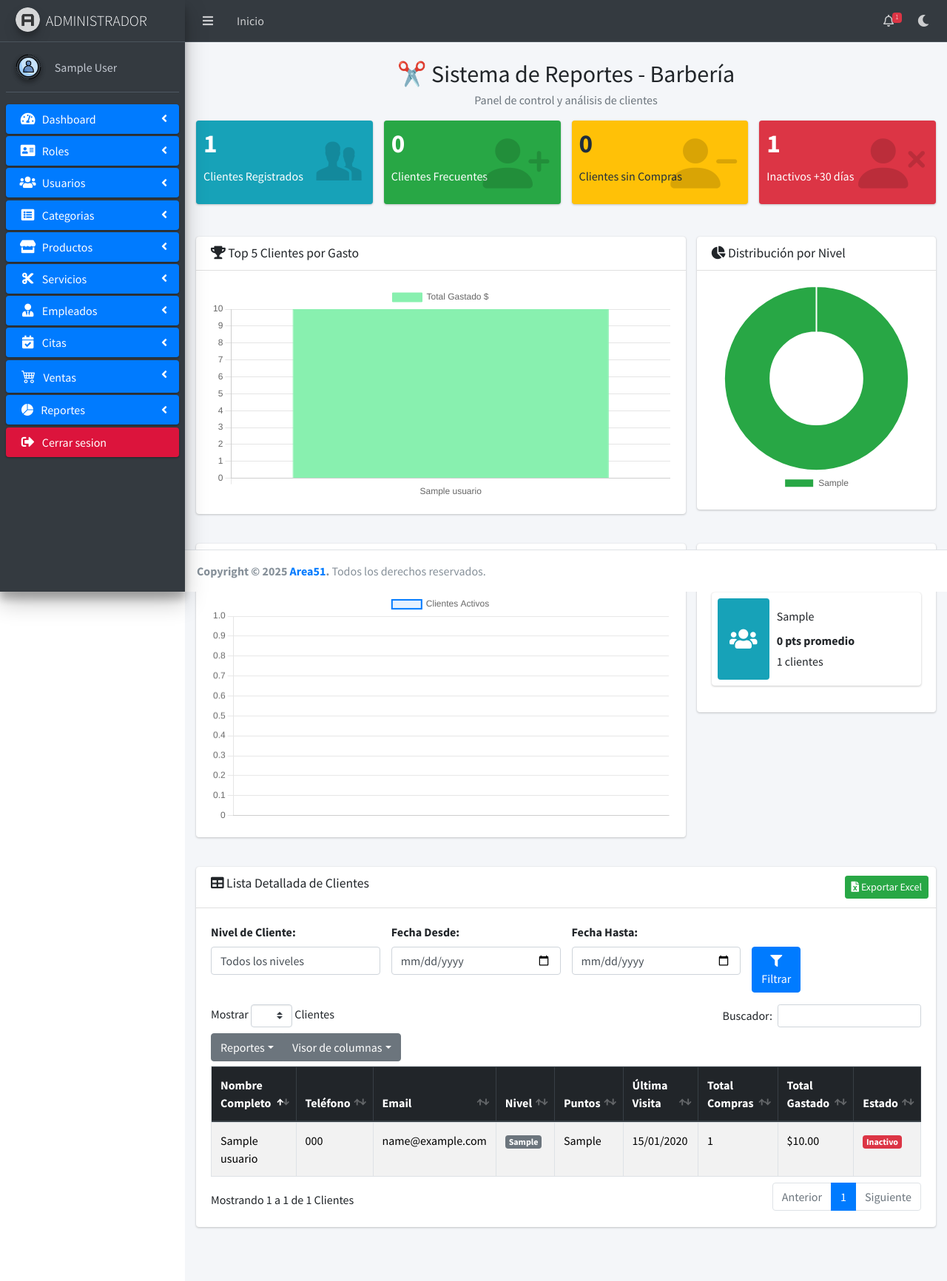
After one commit to 21juanmendez/www.sistemadebarberia.com, a PHP site: page /views/reportes/clientes.php in a window 1280 px wide. The commit adds this page. Shown: the whole page at 74% size. Run offline with PHP 8.4, Linux system fonts and the light colour scheme; the visitor is signed in with stand-in values (Sample User, id 1); tables that the repository leaves empty or names only in its code hold one stand-in row (values such as "Sample post"); some libraries are stand-ins or nearby versions.

Commit message:
reporte de clientes

```diff
--- /dev/null
+++ b/app/controllers/reportes/reporte_clientes.php
@@ -0,0 +1,151 @@
+<?php
+// Obtener filtros de la URL
+$filtro_nivel = isset($_GET['nivel']) ? $_GET['nivel'] : '';
+$filtro_fecha_desde = isset($_GET['fecha_desde']) ? $_GET['fecha_desde'] : '';
+$filtro_fecha_hasta = isset($_GET['fecha_hasta']) ? $_GET['fecha_hasta'] : '';
+
+// Consulta base para estadísticas generales
+$sql_total_clientes = "SELECT COUNT(*) as total FROM tb_clientes";
+$resultado_total = $pdo->prepare($sql_total_clientes);
+$resultado_total->execute();
+$total_clientes = $resultado_total->fetch()['total'];
+
+// Clientes frecuentes
+$sql_frecuentes = "SELECT COUNT(*) as total FROM tb_clientes WHERE nivel_cliente = 'Frecuente'";
+$resultado_frecuentes = $pdo->prepare($sql_frecuentes);
+$resultado_frecuentes->execute();
+$total_frecuentes = $resultado_frecuentes->fetch()['total'];
+
+// Clientes sin compras (que no aparecen en tb_ventas)
+$sql_sin_compras = "SELECT COUNT(*) as total FROM tb_clientes c
+                    LEFT JOIN tb_ventas v ON c.id_cliente = v.id_cliente
+                    WHERE v.id_cliente IS NULL";
+$resultado_sin_compras = $pdo->prepare($sql_sin_compras);
+$resultado_sin_compras->execute();
+$total_sin_compras = $resultado_sin_compras->fetch()['total'];
+
+// Clientes inactivos (más de 30 días sin visita)
+$sql_inactivos = "SELECT COUNT(*) as total FROM tb_clientes
+                  WHERE fecha_ultima_visita < DATE_SUB(NOW(), INTERVAL 30 DAY)
+                  OR fecha_ultima_visita IS NULL";
+$resultado_inactivos = $pdo->prepare($sql_inactivos);
+$resultado_inactivos->execute();
+$total_inactivos = $resultado_inactivos->fetch()['total'];
+
+// Construcción de query con filtros para la tabla
+$where_conditions = [];
+$params = [];
+
+if (!empty($filtro_nivel)) {
+    $where_conditions[] = "c.nivel_cliente = :nivel";
+    $params[':nivel'] = $filtro_nivel;
+}
+
+if (!empty($filtro_fecha_desde)) {
+    $where_conditions[] = "c.fecha_ultima_visita >= :fecha_desde";
+    $params[':fecha_desde'] = $filtro_fecha_desde;
+}
+
+if (!empty($filtro_fecha_hasta)) {
+    $where_conditions[] = "c.fecha_ultima_visita <= :fecha_hasta";
+    $params[':fecha_hasta'] = $filtro_fecha_hasta;
+}
+
+$where_clause = !empty($where_conditions) ? 'WHERE ' . implode(' AND ', $where_conditions) : '';
+
+// Consulta principal con filtros
+$sql_clientes = "SELECT
+    u.nombre_completo,
+    u.telefono,
+    u.email,
+    c.acumulado_puntos,
+    c.nivel_cliente,
+    c.fecha_ultima_visita,
+    COUNT(v.id_venta) as total_compras,
+    COALESCE(SUM(v.total_venta), 0) as total_gastado,
+    DATEDIFF(NOW(), c.fecha_ultima_visita) as dias_inactivo
+FROM tb_clientes c
+INNER JOIN tb_usuarios u ON c.id_usuario = u.id_usuario
+LEFT JOIN tb_ventas v ON c.id_cliente = v.id_cliente
+$where_clause
+GROUP BY c.id_cliente, u.nombre_completo, u.telefono, u.email, c.acumulado_puntos, c.nivel_cliente, c.fecha_ultima_visita
+ORDER BY total_gastado DESC";
+
+$stmt_clientes = $pdo->prepare($sql_clientes);
+$stmt_clientes->execute($params);
+$clientes = $stmt_clientes->fetchAll(PDO::FETCH_ASSOC);
+
+// Datos para gráficas
+// Distribución por nivel de cliente
+$sql_grafica_niveles = "SELECT nivel_cliente, COUNT(*) as cantidad
+                        FROM tb_clientes
+                        GROUP BY nivel_cliente";
+$stmt_niveles = $pdo->prepare($sql_grafica_niveles);
+$stmt_niveles->execute();
+$datos_niveles = $stmt_niveles->fetchAll(PDO::FETCH_ASSOC);
+
+// Clientes por mes (últimos 6 meses)
+$sql_grafica_meses = "SELECT
+    DATE_FORMAT(fecha_ultima_visita, '%Y-%m') as mes,
+    COUNT(*) as cantidad
+FROM tb_clientes
+WHERE fecha_ultima_visita >= DATE_SUB(NOW(), INTERVAL 6 MONTH)
+GROUP BY DATE_FORMAT(fecha_ultima_visita, '%Y-%m')
+ORDER BY mes";
+$stmt_meses = $pdo->prepare($sql_grafica_meses);
+$stmt_meses->execute();
+$datos_meses = $stmt_meses->fetchAll(PDO::FETCH_ASSOC);
+
+//Formatear meses a mes año(Mayo 2025)
+foreach ($datos_meses as &$dato) {
+    $dato['mes'] = date('F Y', strtotime($dato['mes']));
+}
+
+// Top 5 clientes por gasto
+$sql_top_clientes = "SELECT
+    u.nombre_completo,
+    SUM(v.total_venta) as total_gastado,
+    COUNT(v.id_venta) as total_compras
+FROM tb_clientes c
+INNER JOIN tb_usuarios u ON c.id_usuario = u.id_usuario
+INNER JOIN tb_ventas v ON c.id_cliente = v.id_cliente
+GROUP BY c.id_cliente, u.nombre_completo
+ORDER BY total_gastado DESC
+LIMIT 5";
+$stmt_top = $pdo->prepare($sql_top_clientes);
+$stmt_top->execute();
+$top_clientes = $stmt_top->fetchAll(PDO::FETCH_ASSOC);
+
+// Promedio de puntos por nivel
+$sql_promedio_puntos = "SELECT
+    nivel_cliente,
+    AVG(acumulado_puntos) as promedio_puntos,
+    COUNT(*) as cantidad_clientes
+FROM tb_clientes
+GROUP BY nivel_cliente";
+$stmt_promedio = $pdo->prepare($sql_promedio_puntos);
+$stmt_promedio->execute();
+$promedio_puntos = $stmt_promedio->fetchAll(PDO::FETCH_ASSOC);
+
+//Generar colores aleatorios para gráficas
+
+function randomColor() {
+    return sprintf('#%06X', mt_rand(0, 0xFFFFFF));
+}
+
+//generar colores para top clientes
+$top_clientes_colores = [];
+foreach ($top_clientes as $cliente) {
+    $top_clientes_colores[] = randomColor();
+}
+
+// Preparar datos para JavaScript
+$niveles_labels = json_encode(array_column($datos_niveles, 'nivel_cliente'));
+$niveles_data = json_encode(array_column($datos_niveles, 'cantidad'));
+
+$meses_labels = json_encode(array_column($datos_meses, 'mes'));
+$meses_data = json_encode(array_column($datos_meses, 'cantidad'));
+
+$top_clientes_labels = json_encode(array_column($top_clientes, 'nombre_completo'));
+$top_clientes_data = json_encode(array_column($top_clientes, 'total_gastado'));
+$top_clientes_colores = json_encode($top_clientes_colores);
--- a/app/controllers/ventas/controller_create.php
+++ b/app/controllers/ventas/controller_create.php
@@ -11,13 +11,15 @@ $total_venta = $_POST['total_a_pagar'];
 $total_pagado = $_POST['total_pagado'];
 $cambio = $_POST['cambio'];
 $completa = 1;
+$fyh_visita = date('Y-m-d H:i:s');
 
 if ($id_cliente == 0) {
     $id_cliente = null; // Si no hay cliente, se establece como NULL
 } else {
-    $sql = "UPDATE tb_clientes SET acumulado_puntos = acumulado_puntos + :puntos_acumulados WHERE id_cliente = :id_cliente";
+    $sql = "UPDATE tb_clientes SET acumulado_puntos = acumulado_puntos + :puntos_acumulados, fecha_ultima_visita = :fecha_ultima_visita WHERE id_cliente = :id_cliente";
     $params = array(
         ':puntos_acumulados' => $puntos_acumulados,
+        ':fecha_ultima_visita' => $fyh_visita,
         ':id_cliente' => $id_cliente
     );
     $query = $pdo->prepare($sql);
--- /dev/null
+++ b/public/js/datatable_reporte_clientes.js
@@ -0,0 +1,57 @@
+
+$(function () {
+    $("#tablaClientes").DataTable({
+        "pageLength": 5,
+        "language": {
+            "emptyTable": "No hay información disponible",
+            "info": "Mostrando _START_ a _END_ de _TOTAL_ Clientes",
+            "infoEmpty": "Msotrando 0 a 0 de 0 Registros",
+            "infoFiltered": "(Filtrado de _MAX_ total Clientes)",
+            "infoPostFix": "",
+            "thousands": ",",
+            "lengthMenu": "Mostrar _MENU_ Clientes",
+            "loadingRecords": "Cargando...",
+            "processing": "Procesando...",
+            "search": "Buscador:",
+            "zeroRecords": "Sin resultados encontrados",
+            "paginate": {
+                "first": "Primero",
+                "last": "Ultimo",
+                "next": "Siguiente",
+                "previous": "Anterior"
+            }
+        },
+        "responsive": true,
+        "lengthChange": true,
+        "autoWidth": false,
+        buttons: [{
+            extend: "collection",
+            text: "Reportes",
+            orientation: "landscape",
+            buttons: [{
+                text: "Copiar",
+                extend: "copy"
+            },
+            {
+                extend: "pdf"
+            },
+            {
+                extend: "csv"
+            },
+            {
+                extend: "excel"
+            },
+            {
+                text: "Imprimir",
+                extend: "print"
+            }
+            ]
+        },
+        {
+            extend: "colvis",
+            text: "Visor de columnas",
+            /* collectionLayout: "fixed three-column" */
+        }
+        ],
+    }).buttons().container().appendTo("#tablaClientes_wrapper .col-md-6:eq(0)"); // Añadir botones al contenedor correcto
+});
--- /dev/null
+++ b/views/reportes/clientes.php
@@ -0,0 +1,350 @@
+<?php
+include '../usuarios/layout/parte1.php';
+include '../../app/controllers/reportes/reporte_clientes.php';
+?>
+
+<div class="content">
+    <div class="container-fluid">
+        <h2 class="mb-1 text-center">✂️ Sistema de Reportes - Barbería</h2>
+        <p class="text-center text-muted">Panel de control y análisis de clientes</p>
+
+        <!-- Tarjetas de Estadísticas -->
+        <div class="row mb-4">
+            <div class="col-lg-3 col-6">
+                <div class="small-box bg-info">
+                    <div class="inner">
+                        <h3><?php echo $total_clientes ?></h3>
+                        <p>Clientes Registrados</p>
+                    </div>
+                    <div class="icon">
+                        <i class="ion ion-person-stalker"></i>
+                    </div>
+                </div>
+            </div>
+
+            <div class="col-lg-3 col-6">
+                <div class="small-box bg-success">
+                    <div class="inner">
+                        <h3><?php echo $total_frecuentes ?></h3>
+                        <p>Clientes Frecuentes</p>
+                    </div>
+                    <div class="icon" style="position: absolute; bottom: 135px; right: 0px;">
+                        <i class="bi bi-person-plus-fill"></i>
+                    </div>
+                </div>
+            </div>
+
+            <div class="col-lg-3 col-6">
+                <div class="small-box bg-warning">
+                    <div class="inner">
+                        <h3><?php echo $total_sin_compras ?></h3>
+                        <p>Clientes sin Compras</p>
+                    </div>
+                    <div class="icon" style="position: absolute; bottom: 135px; right: 0px;">
+                        <i class="bi bi-person-dash-fill"></i>
+                    </div>
+                </div>
+            </div>
+
+            <div class="col-lg-3 col-6">
+                <div class="small-box bg-danger">
+                    <div class="inner">
+                        <h3><?php echo $total_inactivos ?></h3>
+                        <p>Inactivos +30 días</p>
+                    </div>
+                    <div class="icon" style="position: absolute; bottom: 135px; right: 0px;">
+                        <i class="bi bi-person-x-fill"></i>
+                    </div>
+                </div>
+            </div>
+        </div>
+
+        <!-- Gráficas -->
+        <div class="row mb-4">
+            <div class="col-md-8">
+                <div class="card">
+                    <div class="card-header">
+                        <h3 class="card-title"><i class="fas fa-trophy"></i> Top 5 Clientes por Gasto</h3>
+                    </div>
+                    <div class="card-body">
+                        <canvas id="chartTopClientes" width="400" height="186"></canvas>
+                    </div>
+                </div>
+            </div>
+            <div class="col-md-4">
+                <div class="card">
+                    <div class="card-header">
+                        <h3 class="card-title"><i class="fas fa-chart-pie"></i> Distribución por Nivel</h3>
+                    </div>
+                    <div class="card-body">
+                        <canvas id="chartNiveles" width="400" height="200"></canvas>
+                    </div>
+                </div>
+            </div>
+        </div>
+
+
+
+        <!-- Top Clientes -->
+        <div class="row mb-4">
+            <div class="col-md-8">
+                <div class="card">
+                    <div class="card-header">
+                        <h3 class="card-title"><i class="fas fa-chart-line"></i> Actividad por Mes</h3>
+                    </div>
+                    <div class="card-body">
+                        <canvas id="chartMeses" width="400" height="200"></canvas>
+                    </div>
+                </div>
+            </div>
+            <div class="col-md-4">
+                <div class="card mb-4">
+                    <div class="card-header">
+                        <h3 class="card-title"><i class="fas fa-star"></i> Resumen de Puntos por Nivel</h3>
+                    </div>
+                    <div class="card-body">
+                        <?php foreach ($promedio_puntos as $nivel): ?>
+                            <div class="info-box mb-3">
+                                <span class="info-box-icon bg-info"><i class="fas fa-users"></i></span>
+                                <div class="info-box-content" style="height: 110px;">
+                                    <span class="info-box-text"><?php echo $nivel['nivel_cliente']; ?></span>
+                                    <span class="info-box-number"><?php echo round($nivel['promedio_puntos']); ?> pts promedio</span>
+                                    <span class="progress-description"><?php echo $nivel['cantidad_clientes']; ?> clientes</span>
+                                </div>
+                            </div>
+                        <?php endforeach; ?>
+                    </div>
+                </div>
+            </div>
+        </div>
+
+        <!-- Tabla de Clientes -->
+        <div class="card">
+            <div class="card-header">
+                <h3 class="card-title"><i class="fas fa-table"></i> Lista Detallada de Clientes</h3>
+                <div class="card-tools">
+                    <button type="button" class="btn btn-success btn-sm" onclick="exportarExcel()">
+                        <i class="fas fa-file-excel"></i> Exportar Excel
+                    </button>
+                </div>
+            </div>
+            <div class="card-body">
+                <form method="GET" action="">
+                    <div class="row">
+                        <div class="col-md-3">
+                            <label for="nivel">Nivel de Cliente:</label>
+                            <select name="nivel" id="nivel" class="form-control">
+                                <option value="">Todos los niveles</option>
+                                <option value="No frecuente" <?php echo ($filtro_nivel == 'No frecuente') ? 'selected' : ''; ?>>No frecuente</option>
+                                <option value="Regular" <?php echo ($filtro_nivel == 'Regular') ? 'selected' : ''; ?>>Regular</option>
+                                <option value="Frecuente" <?php echo ($filtro_nivel == 'Frecuente') ? 'selected' : ''; ?>>Frecuente</option>
+                            </select>
+                        </div>
+                        <div class="col-md-3">
+                            <label for="fecha_desde">Fecha Desde:</label>
+                            <input type="date" name="fecha_desde" id="fecha_desde" class="form-control" value="<?php echo $filtro_fecha_desde; ?>">
+                        </div>
+                        <div class="col-md-3">
+                            <label for="fecha_hasta">Fecha Hasta:</label>
+                            <input type="date" name="fecha_hasta" id="fecha_hasta" class="form-control" value="<?php echo $filtro_fecha_hasta; ?>">
+                        </div>
+                        <div class="col-md-1">
+                            <label>&nbsp;</label>
+                            <div class="form-group">
+                                <button type="submit" class="btn btn-primary btn-block">
+                                    <i class="fas fa-filter"></i> Filtrar
+                                </button>
+                            </div>
+                        </div>
+                        <div class="col-md-2" id="noFilter" style="display: none;">
+                            <label>&nbsp;</label>
+                            <div class="form-group">
+                                <a href="clientes.php" class="btn btn-secondary btn-block">
+                                    <i class="fas fa-times"></i> Eliminar Filtro
+                                </a>
+                            </div>
+                        </div>
+                    </div>
+
+                    <script>
+                        document.addEventListener('DOMContentLoaded', function() {
+                            const nivelSelect = document.getElementById('nivel');
+                            const noFilterDiv = document.getElementById('noFilter');
+
+                            // Mostrar/ocultar botón de eliminar filtro
+                            nivelSelect.addEventListener('change', function() {
+                                if (this.value || document.getElementById('fecha_desde').value || document.getElementById('fecha_hasta').value) {
+                                    noFilterDiv.style.display = 'block';
+                                } else {
+                                    noFilterDiv.style.display = 'none';
+                                }
+                            });
+
+                            // Inicializar visibilidad al cargar la página
+                            if (nivelSelect.value || document.getElementById('fecha_desde').value || document.getElementById('fecha_hasta').value) {
+                                noFilterDiv.style.display = 'block';
+                            } else {
+                                noFilterDiv.style.display = 'none';
+                            }
+                        });
+                    </script>
+                </form>
+                <div class="table-responsive">
+                    <table id="tablaClientes" class="table table-bordered table-striped table-hover">
+                        <thead class="thead-dark">
+                            <tr>
+                                <th>Nombre Completo</th>
+                                <th>Teléfono</th>
+                                <th>Email</th>
+                                <th>Nivel</th>
+                                <th>Puntos</th>
+                                <th>Última Visita</th>
+                                <th>Total Compras</th>
+                                <th>Total Gastado</th>
+                                <th>Estado</th>
+                            </tr>
+                        </thead>
+                        <tbody>
+                            <?php foreach ($clientes as $cliente): ?>
+                                <tr>
+                                    <td><?php echo htmlspecialchars($cliente['nombre_completo']); ?></td>
+                                    <td><?php echo htmlspecialchars($cliente['telefono']); ?></td>
+                                    <td><?php echo htmlspecialchars($cliente['email']); ?></td>
+                                    <td>
+                                        <span class="badge <?php
+                                                            echo $cliente['nivel_cliente'] == 'Frecuente' ? 'badge-success' : ($cliente['nivel_cliente'] == 'Regular' ? 'badge-warning' : 'badge-secondary');
+                                                            ?>">
+                                            <?php echo $cliente['nivel_cliente']; ?>
+                                        </span>
+                                    </td>
+                                    <td><?php echo $cliente['acumulado_puntos']; ?></td>
+                                    <td><?php echo $cliente['fecha_ultima_visita'] ? date('d/m/Y', strtotime($cliente['fecha_ultima_visita'])) : 'Sin visitas'; ?></td>
+                                    <td><?php echo $cliente['total_compras']; ?></td>
+                                    <td>$<?php echo number_format($cliente['total_gastado'], 2); ?></td>
+                                    <td>
+                                        <?php if ($cliente['dias_inactivo'] > 60 || is_null($cliente['fecha_ultima_visita'])): ?>
+                                            <span class="badge badge-danger">Inactivo</span>
+                                        <?php elseif ($cliente['dias_inactivo'] > 30) : ?>
+                                            <span class="badge badge-warning">En riesgo</span>
+                                        <?php else: ?>
+                                            <span class="badge badge-success">Activo</span>
+                                        <?php endif; ?>
+                                    </td>
+                                </tr>
+                            <?php endforeach; ?>
+                        </tbody>
+                    </table>
+                </div>
+            </div>
+        </div>
+    </div>
+</div>
+
+<!-- Scripts -->
+<script>
+    // $(document).ready(function() {
+    //     // Inicializar DataTable
+    //     $('#tablaClientes').DataTable({
+    //         "language": {
+    //             "sProcessing": "Procesando...",
+    //             "sLengthMenu": "Mostrar _MENU_ registros",
+    //             "sZeroRecords": "No se encontraron resultados",
+    //             "sEmptyTable": "Ningún dato disponible en esta tabla",
+    //             "sInfo": "Mostrando registros del _START_ al _END_ de un total de _TOTAL_ registros",
+    //             "sInfoEmpty": "Mostrando registros del 0 al 0 de un total de 0 registros",
+    //             "sInfoFiltered": "(filtrado de un total de _MAX_ registros)",
+    //             "sSearch": "Buscar:",
+    //             "oPaginate": {
+    //                 "sFirst": "Primero",
+    //                 "sLast": "Último",
+    //                 "sNext": "Siguiente",
+    //                 "sPrevious": "Anterior"
+    //             }
+    //         },
+    //         "pageLength": 25,
+    //         "order": [
+    //             [6, "desc"]
+    //         ] // Ordenar por fecha de última visita
+    //     });
+    // });
+
+    // Gráfica de distribución por niveles
+    const ctxNiveles = document.getElementById('chartNiveles').getContext('2d');
+    const chartNiveles = new Chart(ctxNiveles, {
+        type: 'doughnut',
+        data: {
+            labels: <?php echo $niveles_labels; ?>,
+            datasets: [{
+                data: <?php echo $niveles_data; ?>,
+                backgroundColor: ['#28a745', '#ffc107', '#dc3545', '#6c757d'],
+                borderWidth: 2
+            }]
+        },
+        options: {
+            responsive: true,
+            plugins: {
+                legend: {
+                    position: 'bottom'
+                }
+            }
+        }
+    });
+
+    // Gráfica de actividad por mes
+    const ctxMeses = document.getElementById('chartMeses').getContext('2d');
+    const chartMeses = new Chart(ctxMeses, {
+        type: 'line',
+        data: {
+            labels: <?php echo $meses_labels; ?>,
+            datasets: [{
+                label: 'Clientes Activos',
+                data: <?php echo $meses_data; ?>,
+                borderColor: '#007bff',
+                backgroundColor: 'rgba(0, 123, 255, 0.1)',
+                borderWidth: 2,
+                fill: true
+            }]
+        },
+        options: {
+            responsive: true,
+            scales: {
+                y: {
+                    beginAtZero: true
+                }
+            }
+        }
+    });
+
+    // Gráfica de top clientes
+    const ctxTop = document.getElementById('chartTopClientes').getContext('2d');
+    const chartTop = new Chart(ctxTop, {
+        type: 'bar',
+        data: {
+            labels: <?php echo $top_clientes_labels; ?>,
+            datasets: [{
+                label: 'Total Gastado $',
+                data: <?php echo $top_clientes_data; ?>,
+                backgroundColor: <?php echo $top_clientes_colores ?>,
+                borderColor: <?php echo $top_clientes_colores ?>,
+                borderWidth: 1
+            }]
+        },
+        options: {
+            responsive: true,
+            scales: {
+                y: {
+                    beginAtZero: true
+                }
+            }
+        }
+    });
+
+    function exportarExcel() {
+        // Implementar exportación a Excel
+        window.location.href = 'exportar_clientes.php?nivel=<?php echo $filtro_nivel; ?>&fecha_desde=<?php echo $filtro_fecha_desde; ?>&fecha_hasta=<?php echo $filtro_fecha_hasta; ?>';
+    }
+</script>
+
+<?php
+include('../usuarios/layout/parte2.php');
+?>
--- a/views/usuarios/layout/parte1.php
+++ b/views/usuarios/layout/parte1.php
@@ -360,6 +360,12 @@ scratch. This page gets rid of all links and provides the needed markup only.
                                         <p>Reporte de inventario</p>
                                     </a>
                                 </li>
+                                <li class="nav-item">
+                                    <a href="<?php echo $VIEWS ?>/reportes/clientes.php" class="nav-link active">
+                                        <i class="far fa-circle nav-icon"></i>
+                                        <p>Reporte de clientes</p>
+                                    </a>
+                                </li>
                             </ul>
                         </li>
 
--- a/views/usuarios/layout/parte2.php
+++ b/views/usuarios/layout/parte2.php
@@ -56,6 +56,7 @@
     <script src="<?php echo $URL?>/public/js/datatable_ventas.js" ></script>
     <script src="<?php echo $URL?>/public/js/datatable_productos_servicios.js" ></script>
     <script src="<?php echo $URL?>/public/js/datatable_ventas_eliminadas.js" ></script>
+    <script src="<?php echo $URL?>/public/js/datatable_reporte_clientes.js" ></script>
     <script src="<?php echo $URL?>/public/js/datatable_citas copy.js" ></script>
     <!--Cargar imagen al elegir-->
     <script src="<?php echo $URL?>/public/js/crear_producto_imagen.js" ></script>
```
Also changed, not shown: views/reportes/exportar_clientes.php (added, +80 -0 lines).
